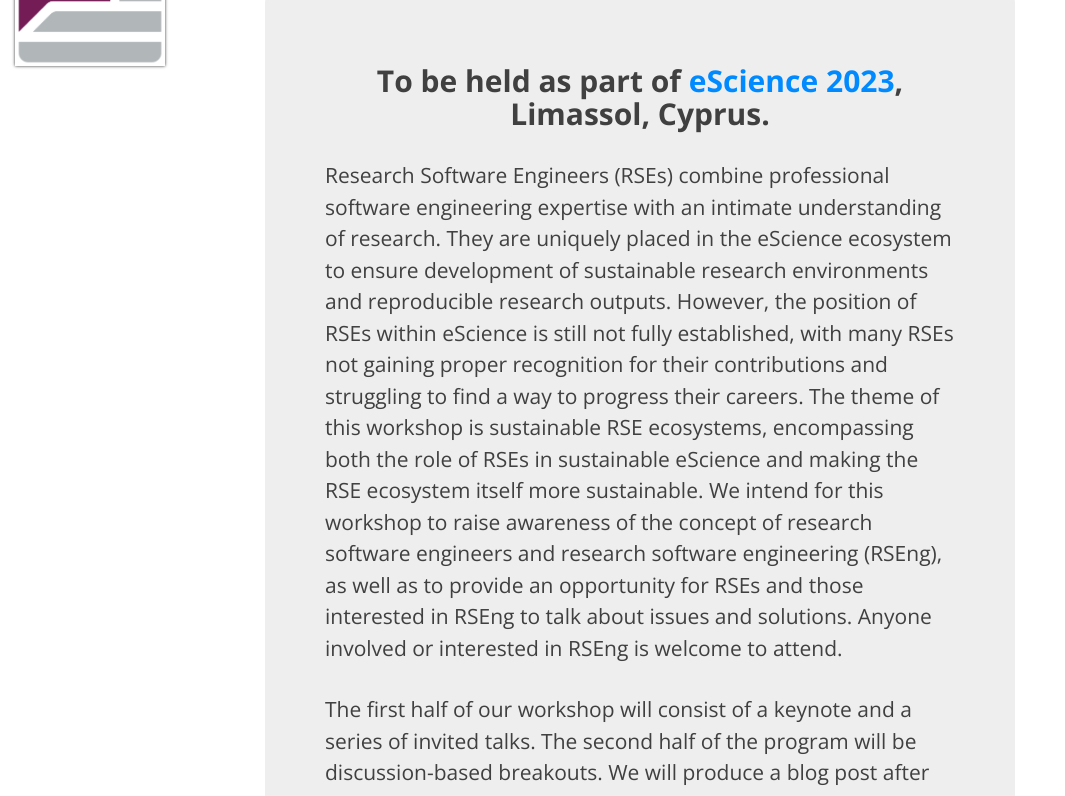
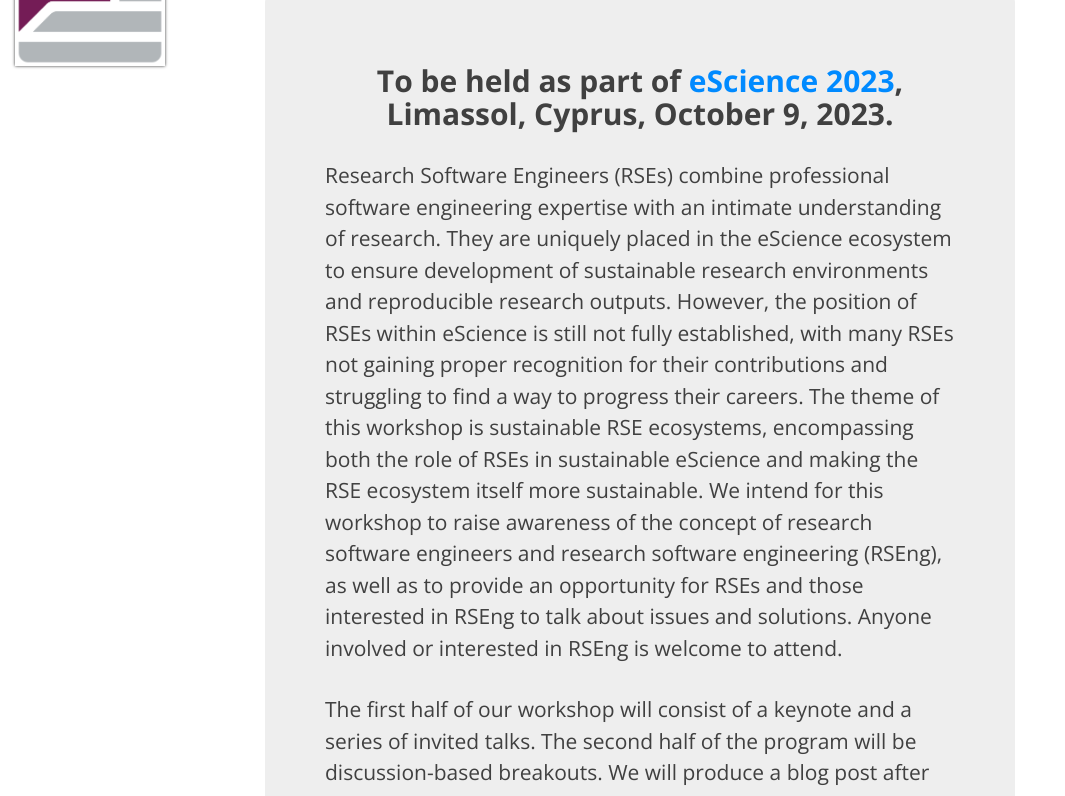
Before and after one commit to USRSE/rse-escience-2023, a Jekyll site: the page built from index.html, in a window 1280 px wide and 900 px high, cut to the strip 104-900 px from the top of the window. Shown: the whole strip, without its empty margins (0-1065 px from the left). Built offline with Jekyll 4.4.1, drawn with Linux system fonts in a browser that asks for light colours; nearby versions of some CDN libraries; the list of posts is cut into pages by our own code.

Commit message:
adding date to heading

```diff
--- a/index.html
+++ b/index.html
@@ -10,7 +10,7 @@ fb-img:
 <div class="main-explain-area jumbotron">
   <h2><center>To be held as part of
   <a href='https://www.escience-conference.org/2023/'>eScience 2023</a>,
-  Limassol, Cyprus.
+  Limassol, Cyprus, October 9, 2023.
   </center></h2>
 
   <p>
```
